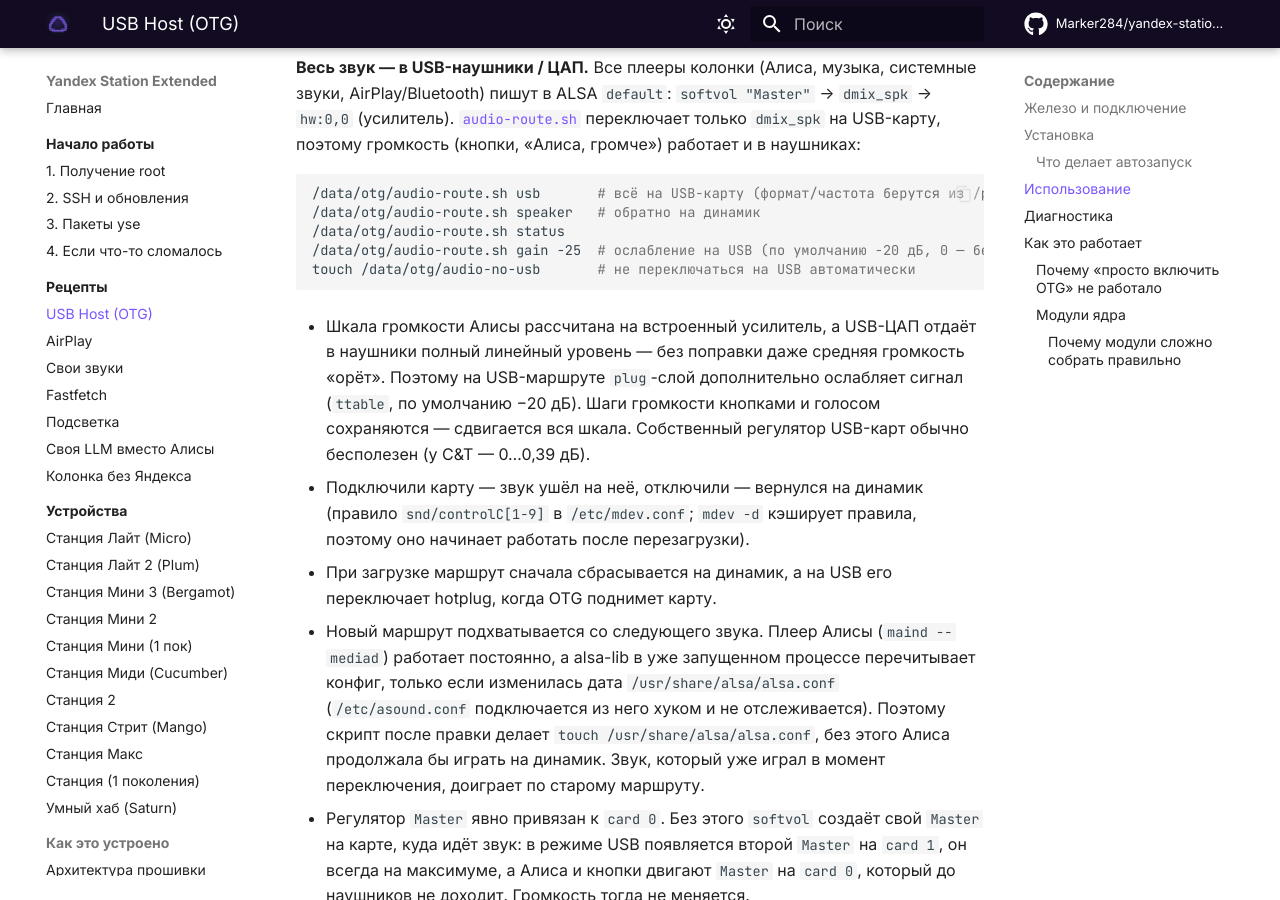
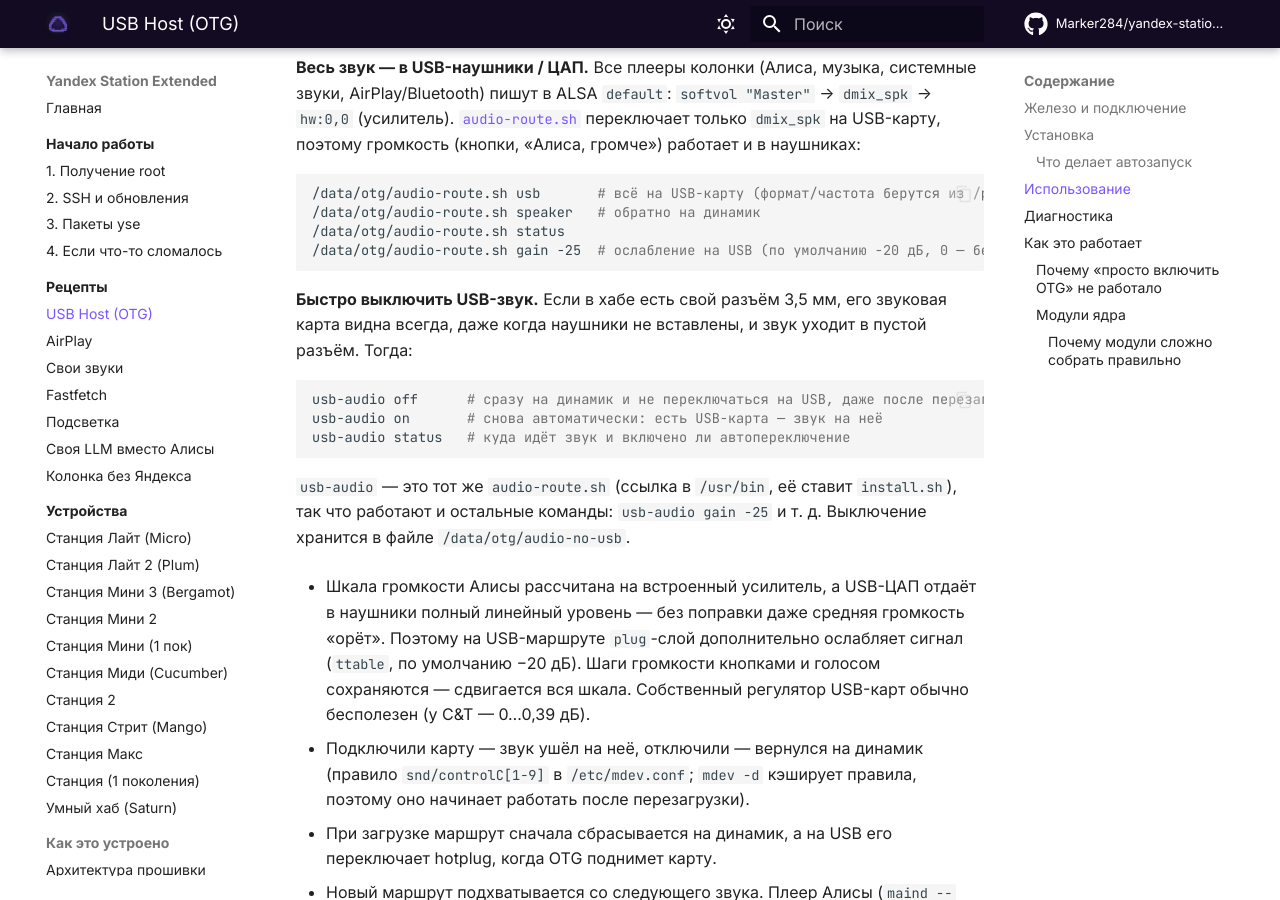
Before and after one commit to Kastle86/yandex-station-extended, an MkDocs documentation site: the page built from docs/recipes/usb-host.md, in a window 1280 px wide and 900 px high, scrolled down 2289 px. Built offline with MkDocs 1.6.1 and Material for MkDocs 9.7.7, drawn with Linux system fonts in a browser that asks for light colours; comment, search, counter and statistics services are not loaded.

Commit message:
feat(usb-host): usb-audio on/off to keep sound on the speaker with a USB card plugged in
A hub with its own 3.5 mm jack always shows up as a USB sound card, so
auto-switching sent audio to an empty jack. 'usb-audio off' routes to the
speaker and keeps it there across hotplug and reboots; 'usb-audio on'
restores automatic switching.

Co-Authored-By: Claude Opus 5.5 <noreply@anthropic.com>
Claude-Session: https://claude.ai/code/session_01Rduha993CJuEQ14cchh5tL

````diff
--- a/docs/recipes/usb-host.md
+++ b/docs/recipes/usb-host.md
@@ -102,8 +102,20 @@ AirPlay/Bluetooth) пишут в ALSA `default`: `softvol "Master"` → `dmix_sp
 /data/otg/audio-route.sh speaker   # обратно на динамик
 /data/otg/audio-route.sh status
 /data/otg/audio-route.sh gain -25  # ослабление на USB (по умолчанию -20 дБ, 0 — без ослабления)
-touch /data/otg/audio-no-usb       # не переключаться на USB автоматически
 ```
+
+**Быстро выключить USB-звук.** Если в хабе есть свой разъём 3,5 мм, его звуковая карта видна всегда,
+даже когда наушники не вставлены, и звук уходит в пустой разъём. Тогда:
+
+```sh
+usb-audio off      # сразу на динамик и не переключаться на USB, даже после перезагрузки
+usb-audio on       # снова автоматически: есть USB-карта — звук на неё
+usb-audio status   # куда идёт звук и включено ли автопереключение
+```
+
+`usb-audio` — это тот же `audio-route.sh` (ссылка в `/usr/bin`, её ставит `install.sh`), так что
+работают и остальные команды: `usb-audio gain -25` и т. д. Выключение хранится в файле
+`/data/otg/audio-no-usb`.
 
 * Шкала громкости Алисы рассчитана на встроенный усилитель, а USB-ЦАП отдаёт в наушники полный
   линейный уровень — без поправки даже средняя громкость «орёт». Поэтому на USB-маршруте `plug`-слой
````
Also changed, not shown: 2 other files.
